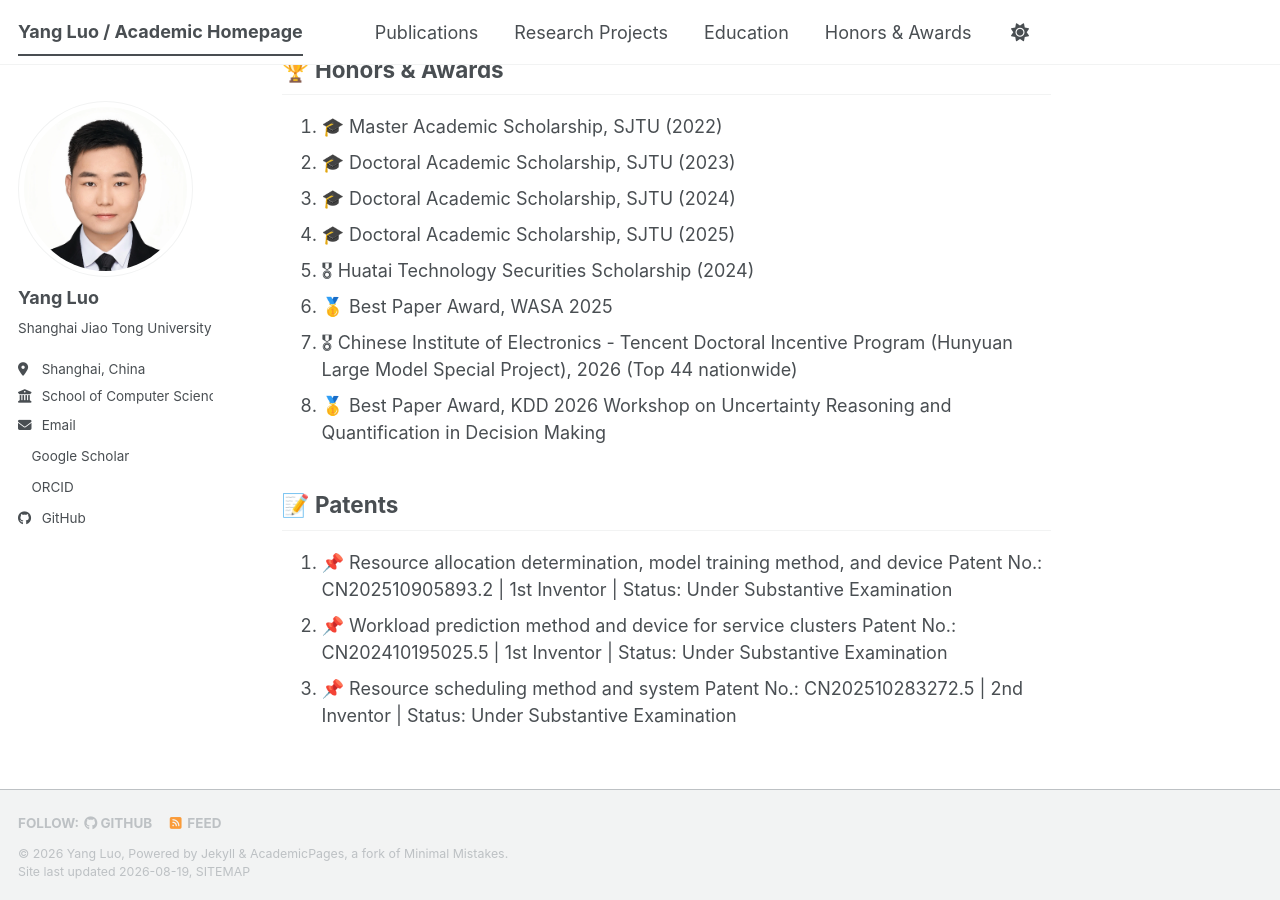
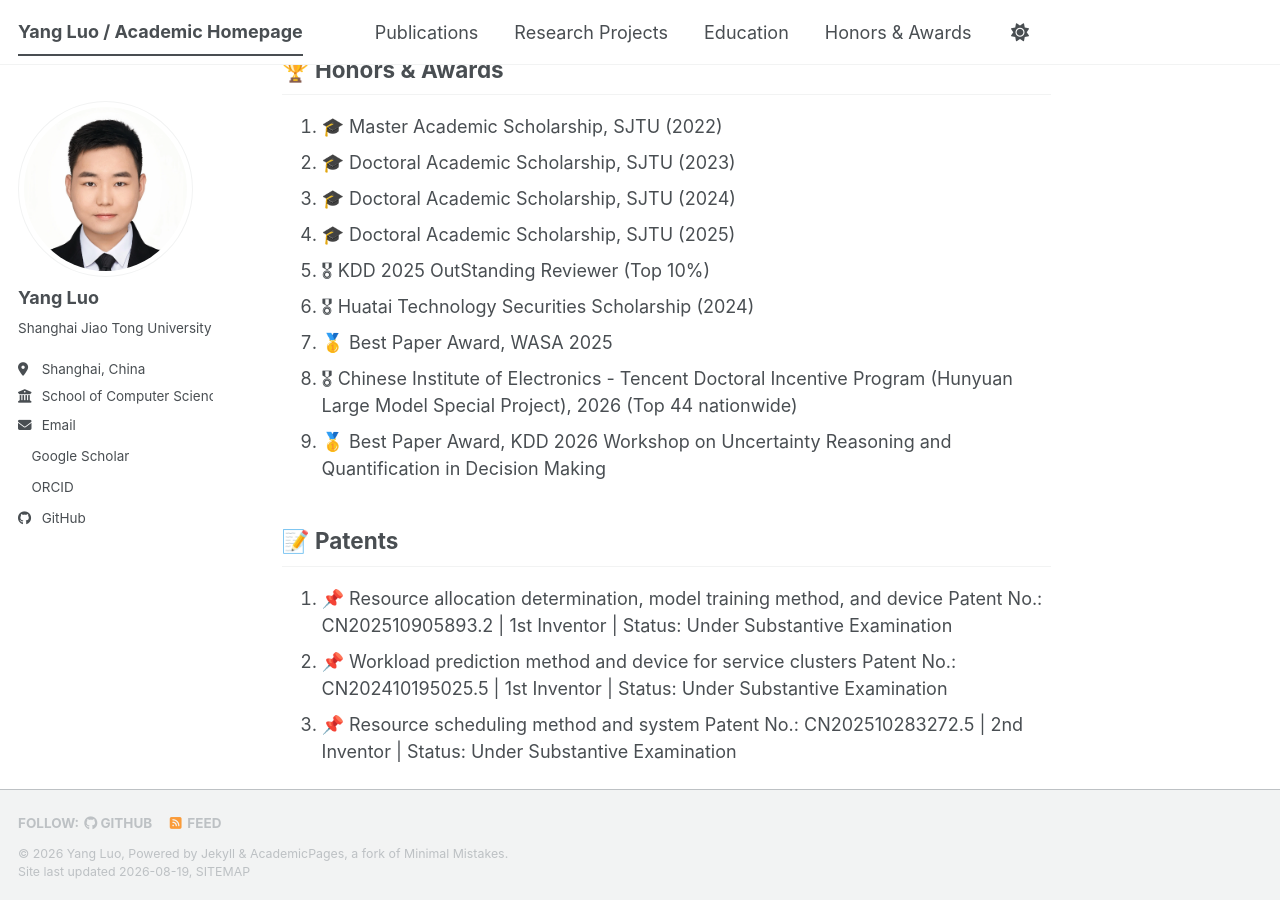
Before and after one commit to Floating-LY/Floating-LY.github.io, a Jekyll site: the page built from _pages/about.md, in a window 1280 px wide and 900 px high, scrolled down 5343 px. Built offline with Jekyll 4.4.1, drawn with Linux system fonts in a browser that asks for light colours; a style sheet for code colours, icons or effects is not loaded.

Commit message:
Update about.md

```diff
--- a/_pages/about.md
+++ b/_pages/about.md
@@ -119,10 +119,11 @@ Beyond cloud infrastructure, my techniques have been applied to:
 2. 🎓 Doctoral Academic Scholarship, SJTU (2023)
 3. 🎓 Doctoral Academic Scholarship, SJTU (2024)
 4. 🎓 Doctoral Academic Scholarship, SJTU (2025)
-5. 🎖 Huatai Technology Securities Scholarship (2024)
-6. 🥇 Best Paper Award, WASA 2025
-7. 🎖 Chinese Institute of Electronics - Tencent Doctoral Incentive Program (Hunyuan Large Model Special Project), 2026 (Top 44 nationwide)
-8. 🥇 Best Paper Award, KDD 2026 Workshop on Uncertainty Reasoning and Quantification in Decision Making
+5. 🎖 KDD 2025 OutStanding Reviewer (Top 10%)
+6. 🎖 Huatai Technology Securities Scholarship (2024)
+7. 🥇 Best Paper Award, WASA 2025
+8. 🎖 Chinese Institute of Electronics - Tencent Doctoral Incentive Program (Hunyuan Large Model Special Project), 2026 (Top 44 nationwide)
+9. 🥇 Best Paper Award, KDD 2026 Workshop on Uncertainty Reasoning and Quantification in Decision Making
 
 ## 📝 Patents
 1. 📌 Resource allocation determination, model training method, and device
```
